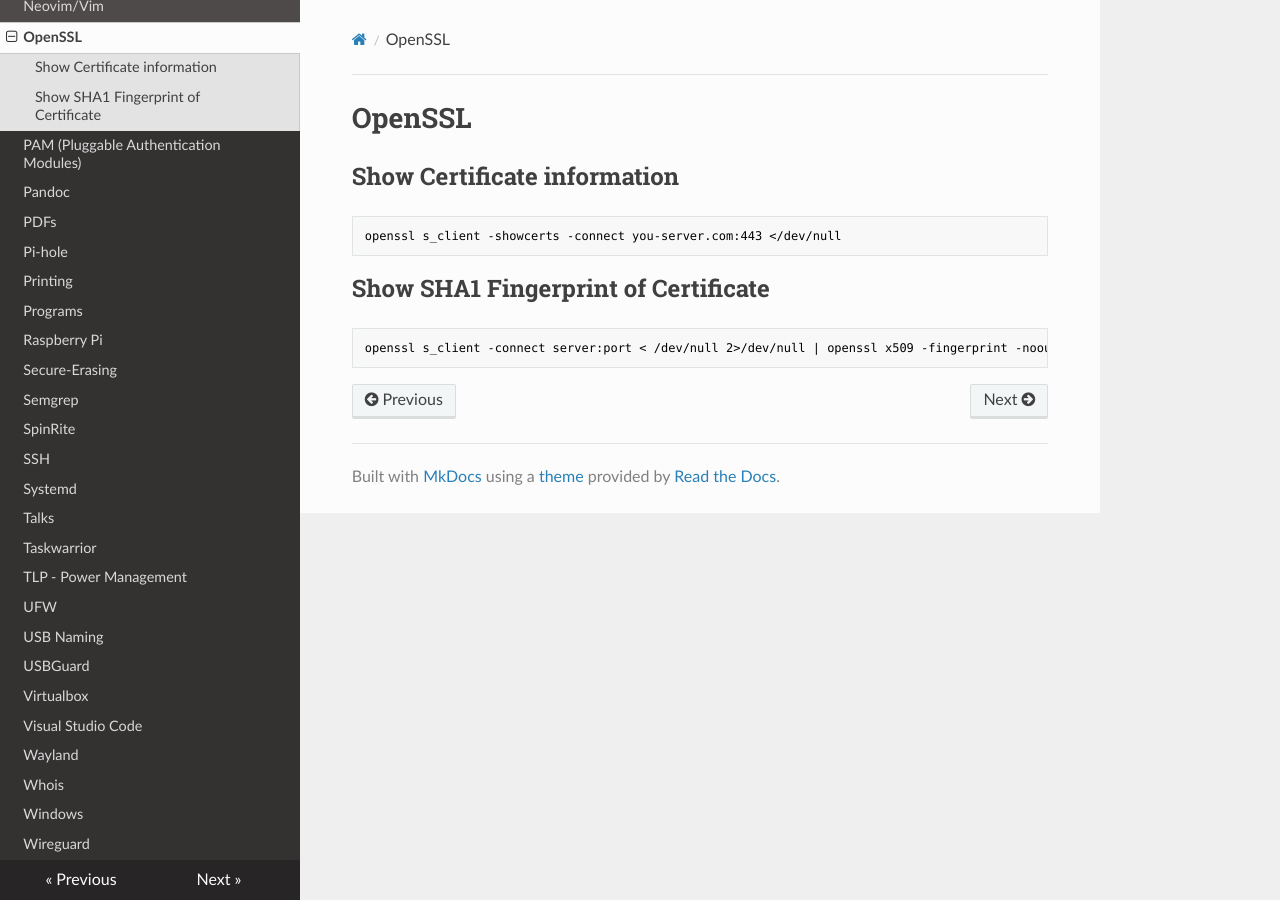
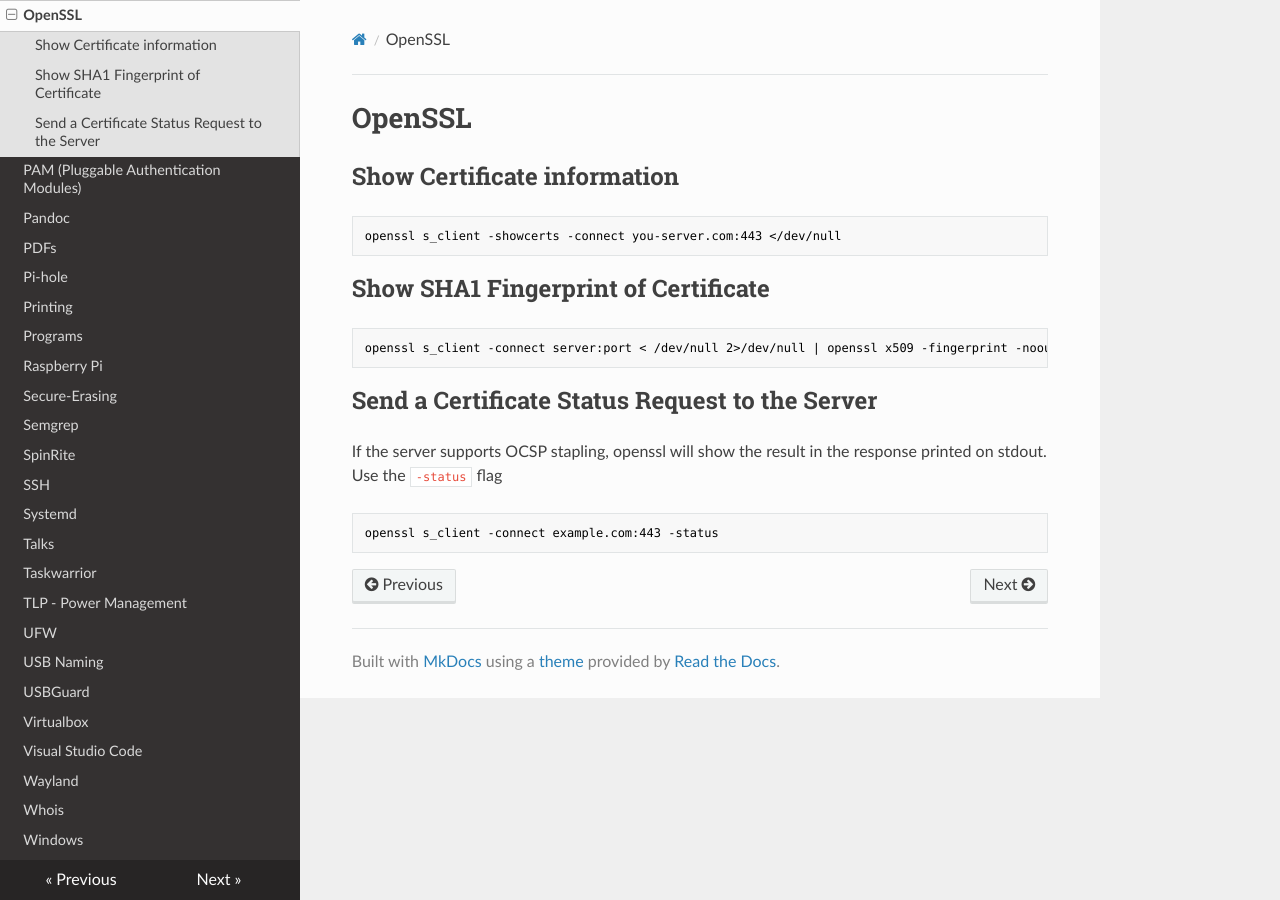
Before and after one commit to Maaxxs/wiki, an MkDocs documentation site: the page built from docs/openssl.md, in a window 1280 px wide. Built offline with MkDocs 1.6.1, drawn with Linux system fonts in a browser that asks for light colours; nearby versions of some CDN libraries.

Commit message:
openssl: add flag to send a certificate status request

````diff
--- a/docs/openssl.md
+++ b/docs/openssl.md
@@ -11,3 +11,12 @@ openssl s_client -showcerts -connect you-server.com:443 </dev/null
 ```sh
 openssl s_client -connect server:port < /dev/null 2>/dev/null | openssl x509 -fingerprint -noout -in /dev/stdin
 ```
+
+## Send a Certificate Status Request to the Server
+
+If the server supports OCSP stapling, openssl will show the result in
+the response printed on stdout. Use the `-status` flag
+
+```sh
+openssl s_client -connect example.com:443 -status
+```
````
